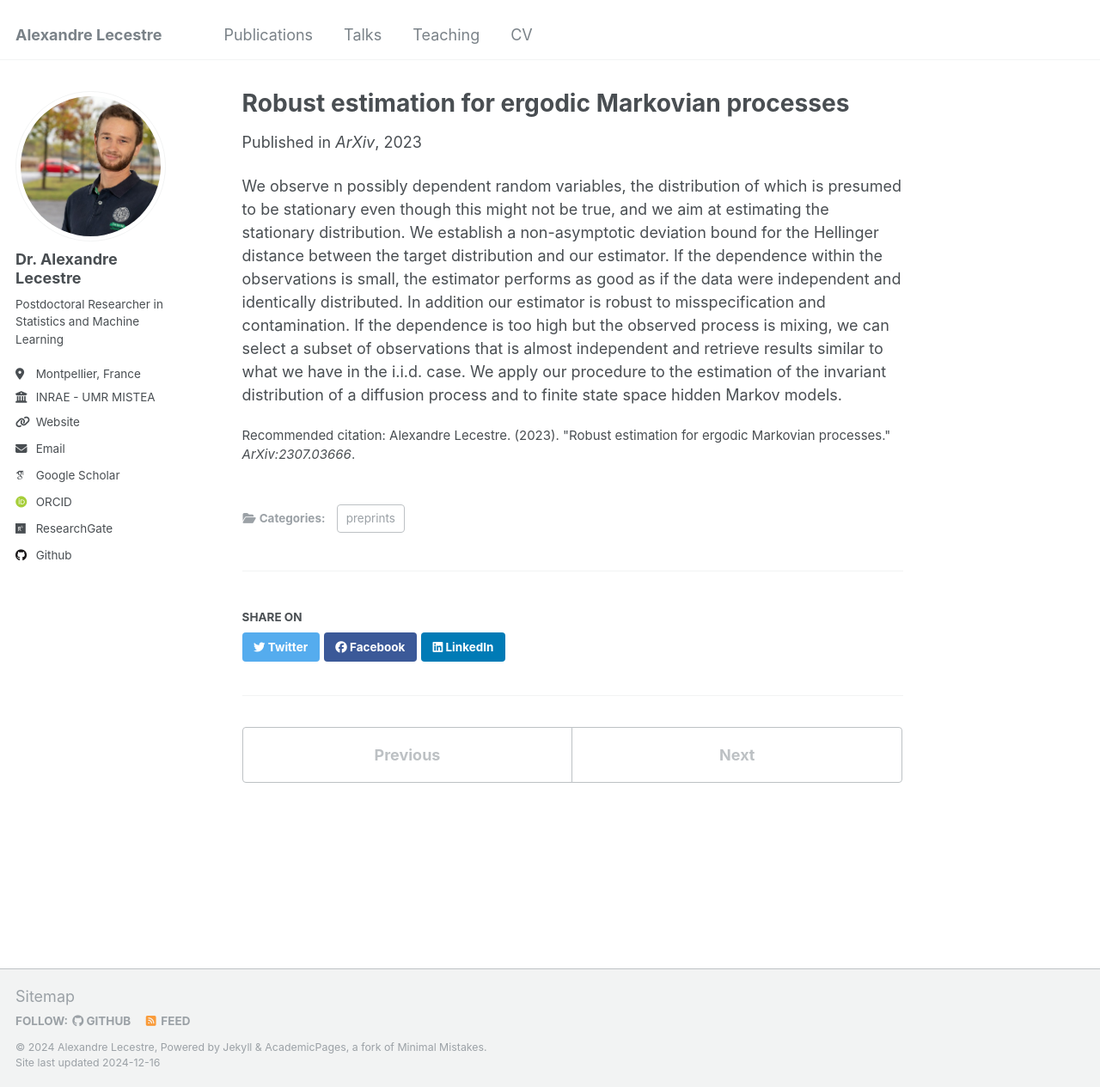
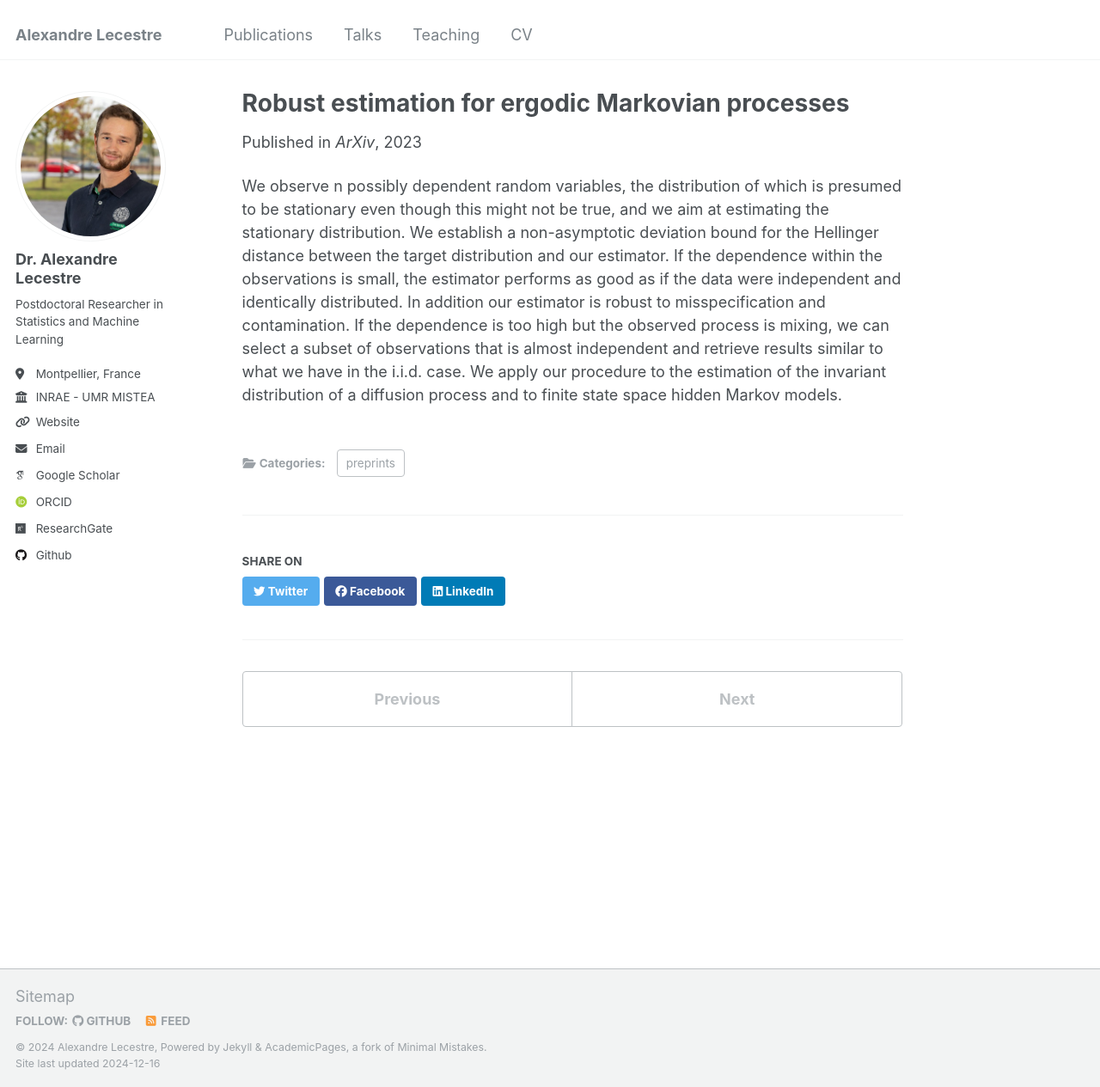
Before and after one commit to alexandre-lecestre/alexandre-lecestre.github.io, a Jekyll site: the page built from _publications/HMM_arxiv.md, in a window 1280 px wide and 1265 px high. Shown: the whole window at 86% size. Built offline with Jekyll 4.4.1, drawn with Linux system fonts in a browser that asks for light colours; some web fonts are replaced.

Commit message:
Update HMM_arxiv.md
remove citation

```diff
--- a/_publications/HMM_arxiv.md
+++ b/_publications/HMM_arxiv.md
@@ -6,7 +6,6 @@ permalink: /publications/HMM_arxiv
 date: 2023-07-07
 venue: 'ArXiv'
 url: 'https://arxiv.org/abs/2307.03666'
-citation: 'Alexandre Lecestre. (2023). &quot;Robust estimation for ergodic Markovian processes.&quot; <i>ArXiv:2307.03666</i>.'
 ---
 
 We observe n possibly dependent random variables, the distribution of which is presumed to be stationary even though this might not be true, and we aim at estimating the stationary distribution. We establish a non-asymptotic deviation bound for the Hellinger distance between the target distribution and our estimator. If the dependence within the observations is small, the estimator performs as good as if the data were independent and identically distributed. In addition our estimator is robust to misspecification and contamination. If the dependence is too high but the observed process is mixing, we can select a subset of observations that is almost independent and retrieve results similar to what we have in the i.i.d. case. We apply our procedure to the estimation of the invariant distribution of a diffusion process and to finite state space hidden Markov models.
```
